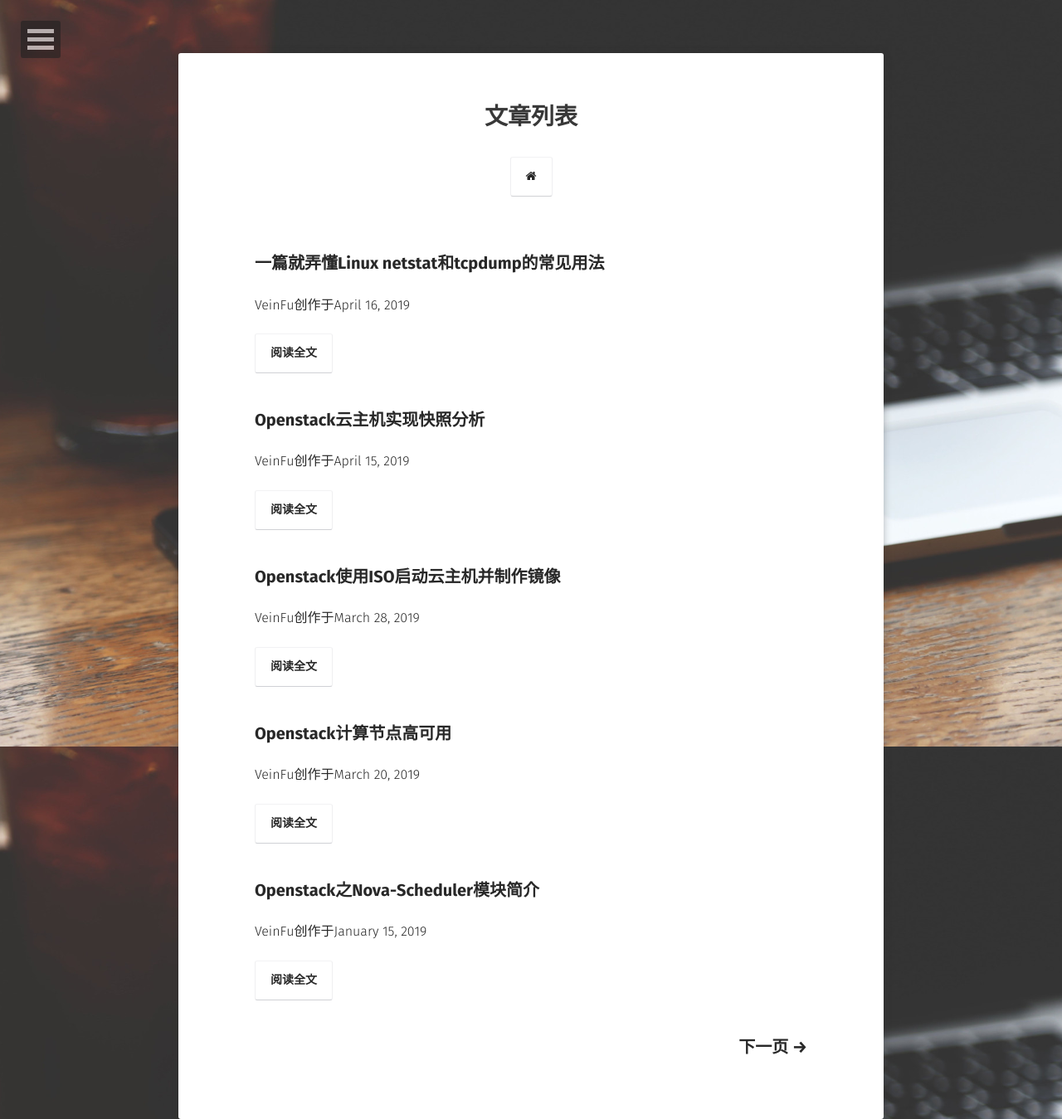
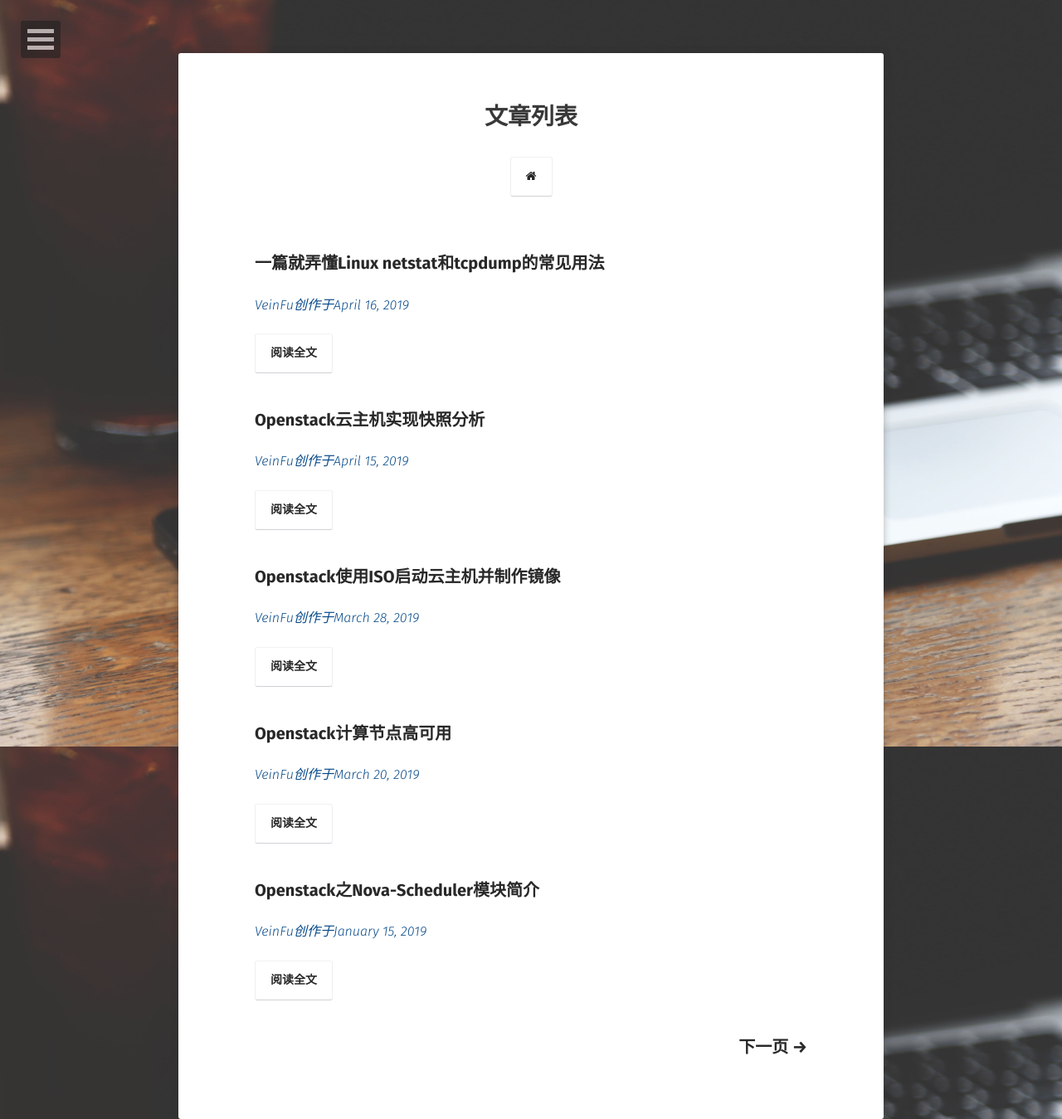
Before and after one commit to VeinFu/VeinFu.github.io, a Jekyll site: the page built from posts/index.html, in a window 1280 px wide. Shown: the whole page at 83% size. Built offline with Jekyll 4.4.1, drawn with Linux system fonts in a browser that asks for light colours; some web fonts are replaced; the list of posts is cut into pages by our own code; comment, search, counter and statistics services are not loaded.

Commit message:
更新博客列表样式

```diff
--- a/_layouts/post-list.html
+++ b/_layouts/post-list.html
@@ -27,7 +27,7 @@ layout: compress
                     <ul>
                         <li class="wow fadeInLeft" data-wow-duration="1.5s">
                             <a class="entry-title" href="{{ site.url }}{{ post.url }}" title="{{ post.title }}">{{ post.title }}</a>
-                            <p class="post-meta">{{ site.username }}创作于{{ post.date | date: "%B %-d, %Y" }}</p>
+                            <p class="post-meta" style="color:#084B8A;"><i>{{ site.username }}创作于{{ post.date | date: "%B %-d, %Y" }}</i></p>
                             <a href="{{ site.url }}{{ post.url }}" class="btn zoombtn" title="{{ post.title }}">阅读全文</a>
                         </li>
                     </ul>
```
